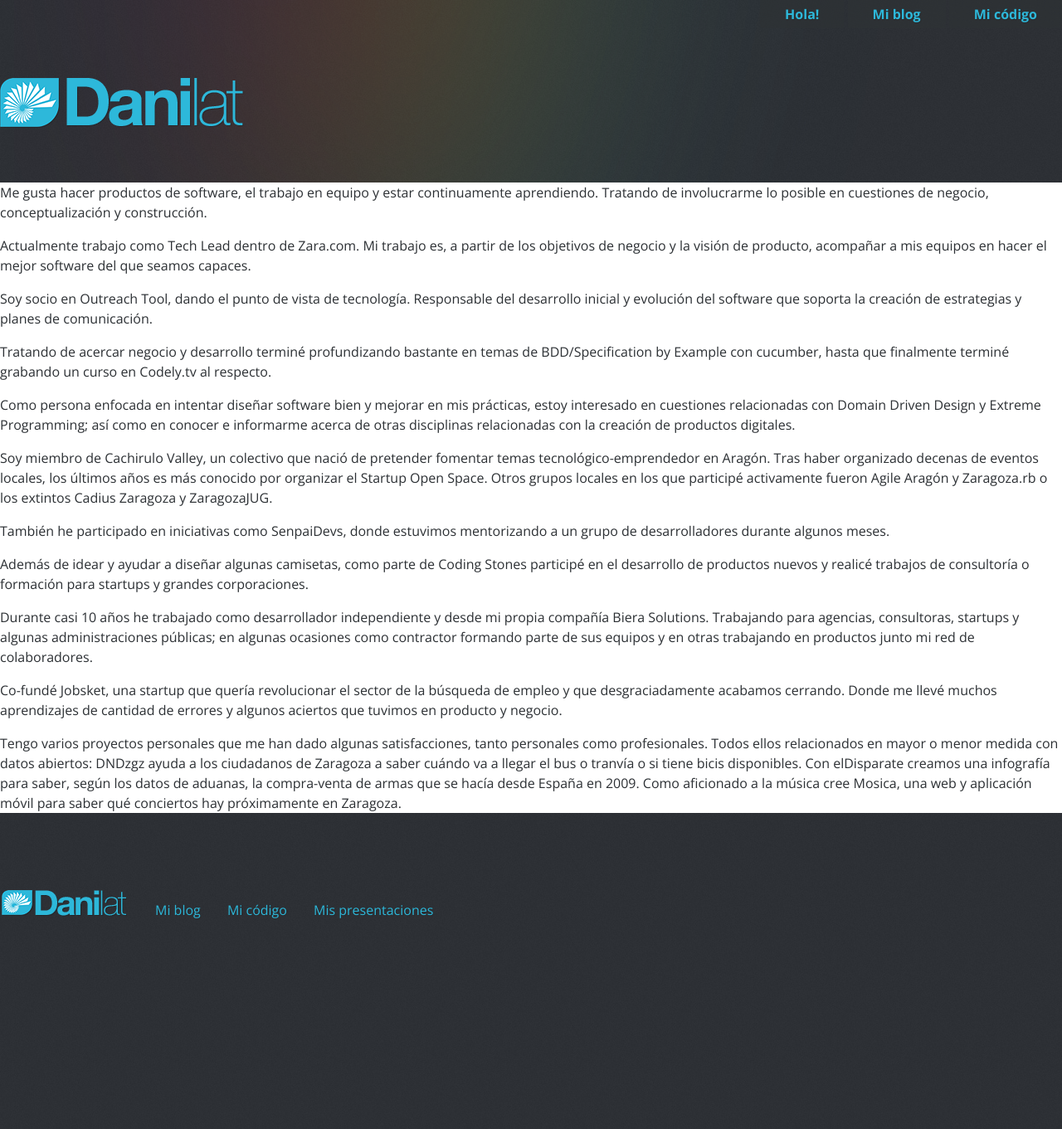
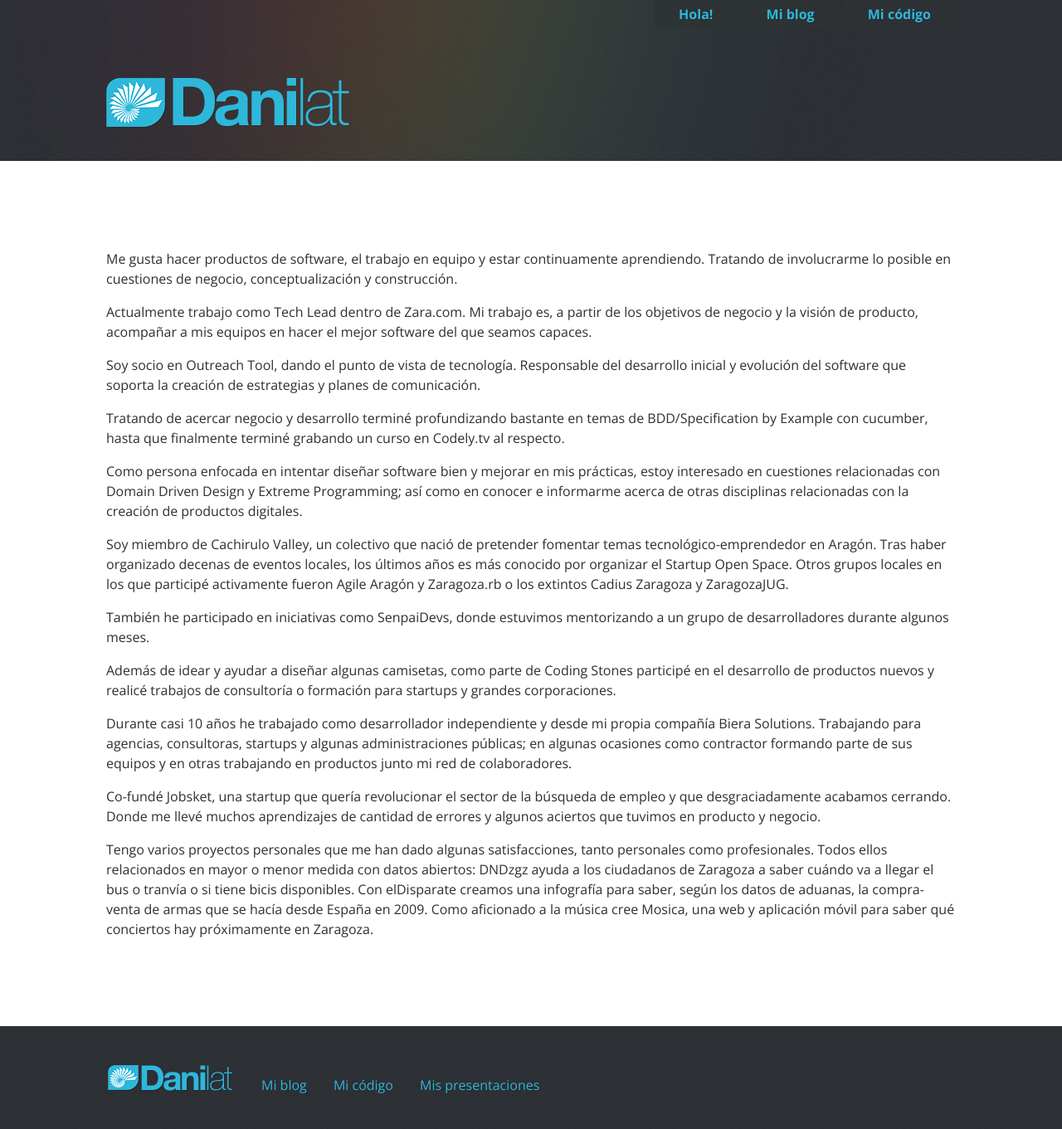
Before and after one commit to danilat/danilat.github.io, a Jekyll site: the page built from index.html, in a window 1280 px wide. Shown: the whole page at 83% size. Built offline with Jekyll 4.4.1, drawn with Linux system fonts in a browser that asks for light colours; comment, search, counter and statistics services are not loaded; before the commit the page ends 1180 px from its top, so only the background shows below that.

Commit message:
Changed styles to adapt margins and background/texts color to improve readability

```diff
--- a/css/main.scss
+++ b/css/main.scss
@@ -108,7 +108,9 @@ body{
     @media only screen and (max-width: 500px) {
       font-size: 14px;
     }
-    margin-bottom: 50px;
+    margin-right: 10%;
+    margin-left: 10%;
+    margin-bottom: 40px;
     ul{
         margin: 0px 0px 60px 0px;
         padding: 0;
@@ -156,6 +158,10 @@ body{
 }//.site-header
 
 .site-content{
+    background-color: white;
+    padding:7% 10%;
+    color: #2C3034;
+
     @media only screen and (min-width: 800px) {
       position: relative;
       overflow: hidden;
@@ -299,7 +305,7 @@ body{
 }//.site-content
 
 .site-footer{
-    margin: 70px 0px;
+    margin: 40px 10%;
     overflow: hidden;
     span.logo{
         display: block;
--- a/index.html
+++ b/index.html
@@ -1,13 +1,6 @@
 ---
 layout: one_column
 ---
-<style>
-    .intro{
-        background: #FFFFFF;
-        color: #2C3034;
-    }
-</style>
-
 
 <article class="intro">
 <p>Me gusta hacer productos de software, el trabajo en equipo y estar continuamente aprendiendo. Tratando de involucrarme lo posible en cuestiones de negocio, conceptualización y construcción.</p>
```
